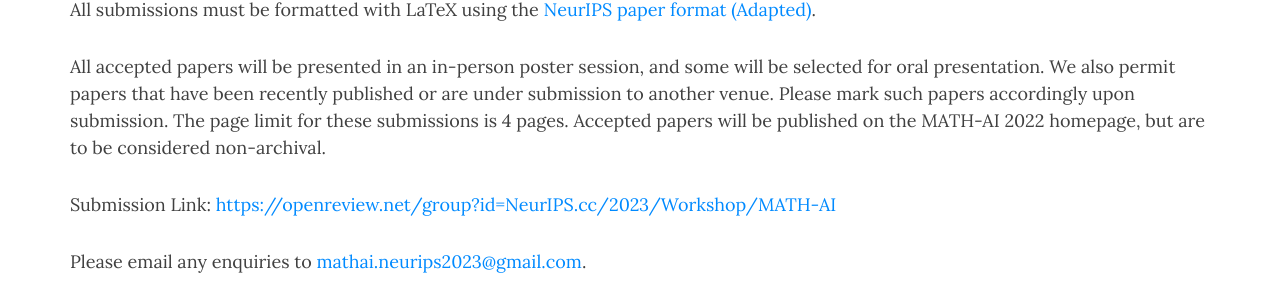
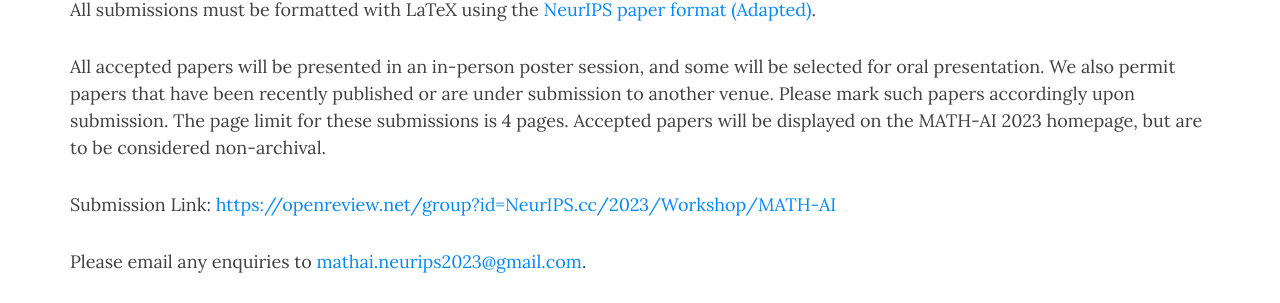
Before and after one commit to mathai2023/mathai2023.github.io, a Jekyll site: the page built from cfp.md, in a window 1280 px wide and 900 px high, scrolled down 1127 px. Shown: the part 310-613 px from the top of the window. Built offline with Jekyll 4.4.1, drawn with Linux system fonts in a browser that asks for light colours; nearby versions of some CDN libraries.

Commit message:
Update cfp.md

```diff
--- a/cfp.md
+++ b/cfp.md
@@ -42,7 +42,7 @@ Submissions to MATH-AI 2023 are limited to 4 pages of content, but may contain a
 
 All submissions must be formatted with LaTeX using the [NeurIPS paper format (Adapted)](img/neurips_2023.zip).
 
-All accepted papers will be presented in an in-person poster session, and some will be selected for oral presentation. We also permit papers that have been recently published or are under submission to another venue. Please mark such papers accordingly upon submission. The page limit for these submissions is 4 pages. Accepted papers will be published on the MATH-AI 2022 homepage, but are to be considered non-archival.
+All accepted papers will be presented in an in-person poster session, and some will be selected for oral presentation. We also permit papers that have been recently published or are under submission to another venue. Please mark such papers accordingly upon submission. The page limit for these submissions is 4 pages. Accepted papers will be displayed on the MATH-AI 2023 homepage, but are to be considered non-archival.
 
 Submission Link: [https://openreview.net/group?id=NeurIPS.cc/2023/Workshop/MATH-AI](https://openreview.net/group?id=NeurIPS.cc/2023/Workshop/MATH-AI)
 
```
